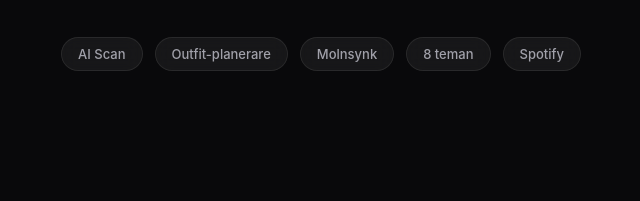
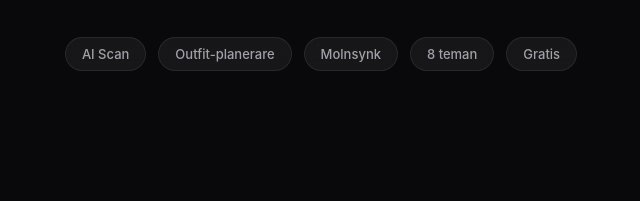
Before and after one commit to bilhaz03-design/garderob-app, a plain HTML site: page index.html in a window 1280 px wide. Shown: the part 563-764 px from the top of the page, 319-959 px from the left. Drawn offline with Linux system fonts and the light colour scheme.

Commit message:
Byt Spotify → Gratis i feature-pills

```diff
--- a/index.html
+++ b/index.html
@@ -164,7 +164,7 @@
       <span class="feature-pill">Outfit-planerare</span>
       <span class="feature-pill">Molnsynk</span>
       <span class="feature-pill">8 teman</span>
-      <span class="feature-pill">Spotify</span>
+      <span class="feature-pill">Gratis</span>
     </div>
   </section>
 
```
